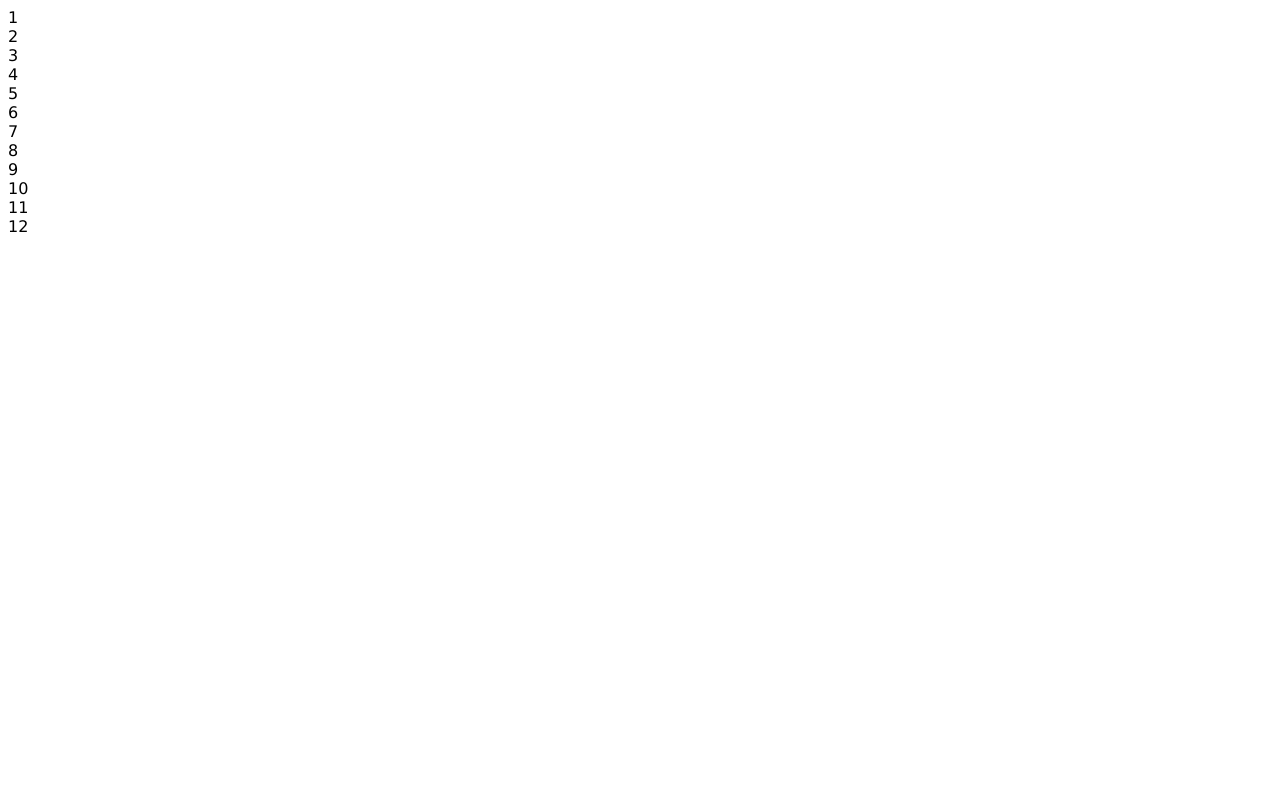
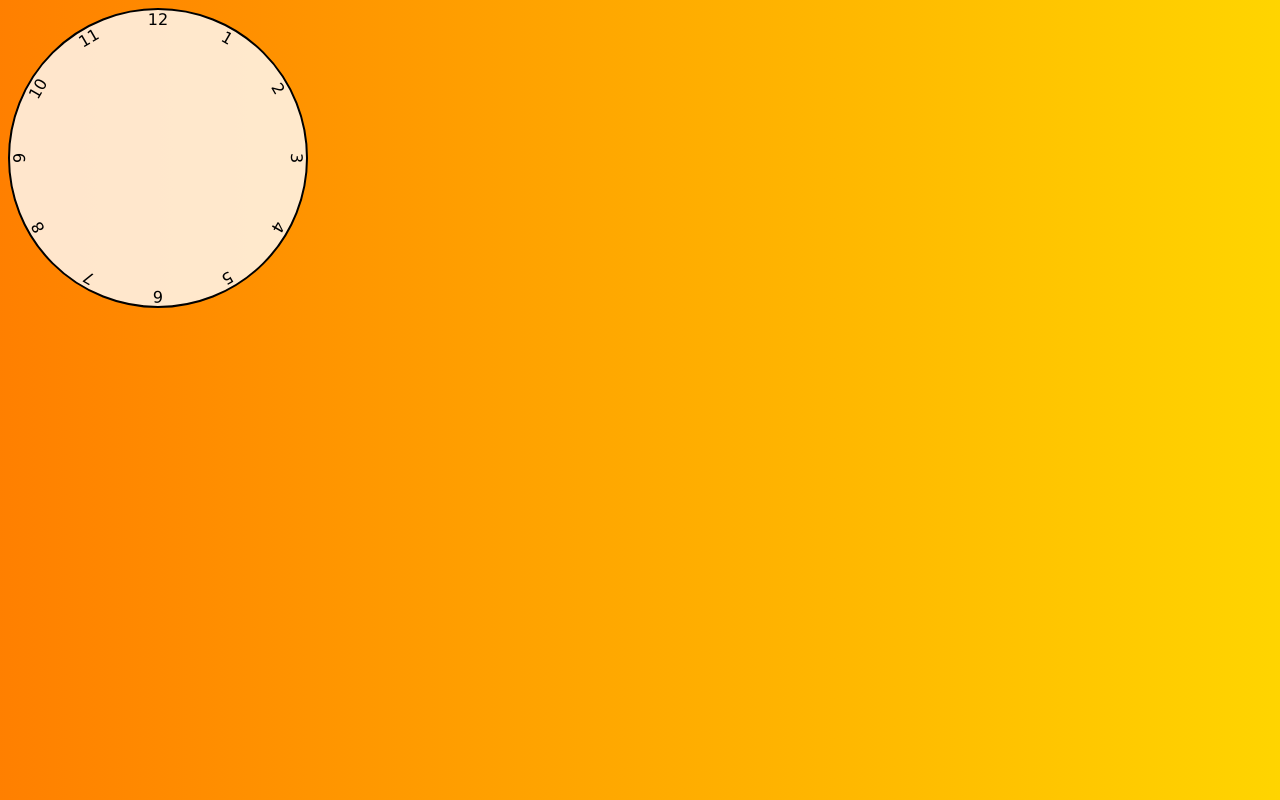
Before and after one commit to ebejmo/clock, a plain HTML site: page index.html in a window 1280 px wide. Drawn offline with Linux system fonts and the light colour scheme.

Commit message:
clock style updated
made the clock round, added numbers

```diff
--- a/styles.css
+++ b/styles.css
@@ -4,3 +4,63 @@
   box-sizing: border-box;
   font-family: Verdana, Geneva, Tahoma, sans-serif;
 }
+
+body {
+  background: linear-gradient(to right, hsl(30, 100%, 50%), hsl(50, 100%, 50%));
+}
+
+.clock {
+  width: 300px;
+  height: 300px;
+  background-color: rgba(255, 255, 255, 0.8);
+  border-radius: 50%;
+  border: 2px solid black;
+  position: relative;
+}
+
+.clock .number {
+  --rotation: 0;
+  position: absolute;
+  width: 100%;
+  height: 100%;
+  text-align: center;
+  transform: rotate(var(--rotation));
+}
+
+.clock .number1 {
+  --rotation: 30deg;
+}
+.clock .number2 {
+  --rotation: 60deg;
+}
+.clock .number3 {
+  --rotation: 90deg;
+}
+.clock .number4 {
+  --rotation: 120deg;
+}
+.clock .number5 {
+  --rotation: 150deg;
+}
+.clock .number6 {
+  --rotation: 180deg;
+}
+.clock .number7 {
+  --rotation: 210deg;
+}
+.clock .number8 {
+  --rotation: 240deg;
+}
+.clock .number9 {
+  --rotation: 270deg;
+}
+.clock .number10 {
+  --rotation: 300deg;
+}
+.clock .number11 {
+  --rotation: 330deg;
+}
+
+.clock .hand {
+  position: absolute;
+}
```
